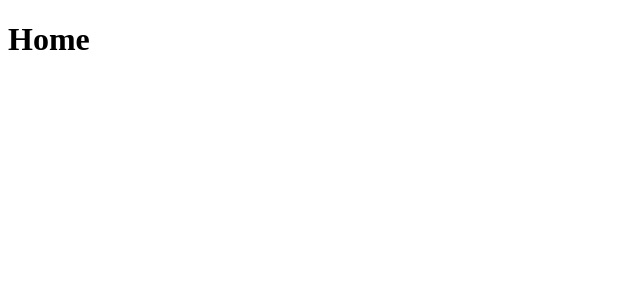
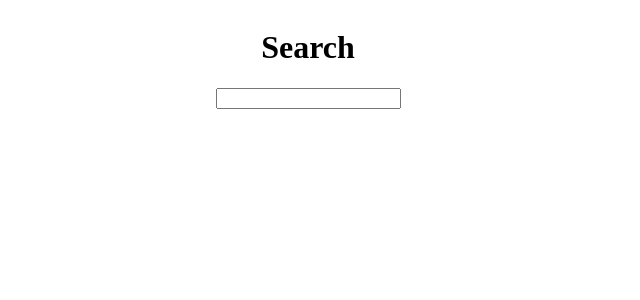
Before and after one commit to Ufnow/movies, a Vue app in the folder flow2code/: page / in a window 1280 px wide. Shown: the top 300 px of the page, without its empty margins (0-640 px from the left). Built offline with nearby package versions, Linux system fonts and the light colour scheme.

Commit message:
Connect with API

```diff
--- a/flow2code/package.json
+++ b/flow2code/package.json
@@ -8,7 +8,9 @@
     "lint": "vue-cli-service lint"
   },
   "dependencies": {
+    "axios": "^0.19.0",
     "core-js": "^3.4.3",
+    "lodash.debounce": "^4.0.8",
     "vue": "^2.6.10",
     "vue-router": "^3.1.3"
   },
--- a/flow2code/src/App.vue
+++ b/flow2code/src/App.vue
@@ -18,5 +18,14 @@ export default {
 </script>
 
 <style>
+#app {
+  display: flex;
+  flex-direction: column;
+  justify-content: center;
+  align-items: center;
+  max-width: 600px;
+  margin: 0;
+
+}
 
 </style>
--- a/flow2code/src/components/Home.vue
+++ b/flow2code/src/components/Home.vue
@@ -1,17 +1,66 @@
 <template>
-  <div>
-    <h1>Home</h1>
+  <div class="main">
+    <h1>Search</h1>
+  <div class="search">
+    <input name="search"  id="search" v-model="searchValue" @input="handleInput"/>
+  </div>
+  <ul>
+    <li v-for="item in results" :key="item.id">
+      <p>{{ item.name }}</p>
+       </li>
+
+  </ul>
   </div>
 </template>
 
 <script>
-export default {
-    name: 'Home'
-}
+/* eslint-disable */
+import axios from 'axios';
+import debounce  from 'lodash.debounce';
 
 
+const API = 'https://api.themoviedb.org/3/search/company'
+const apikey ='?api_key=30b2ae883d2dd411cf9fa724a9e129f3'
+
+export default {
+name: 'Home',
+
+    data () {
+        return {
+            searchValue: '',
+            results: []
+        };
+
+    },
+    methods: {
+    handleInput: debounce(function() {
+      axios.get(API + apikey + '&query=' + this.searchValue)
+      .then((response) => {
+        this.results = response.data.results;
+        console.log(this.results)
+
+      })
+      .catch((error) => {
+        console.log(error)
+      })
+
+
+    },500),
+
+
+
+}
+}
+/* eslint-disable */
 </script>
 
-<style>
+<style scooped>
+.main {
+  display: flex;
+  flex-direction: column;
+  justify-content: center;
+  align-items: center;
+  width: 100%;
 
+}
 </style>
```
Also changed, not shown: flow2code/.eslintrc.json (added), 1 other file (tests, documents, lock files or other folders).
